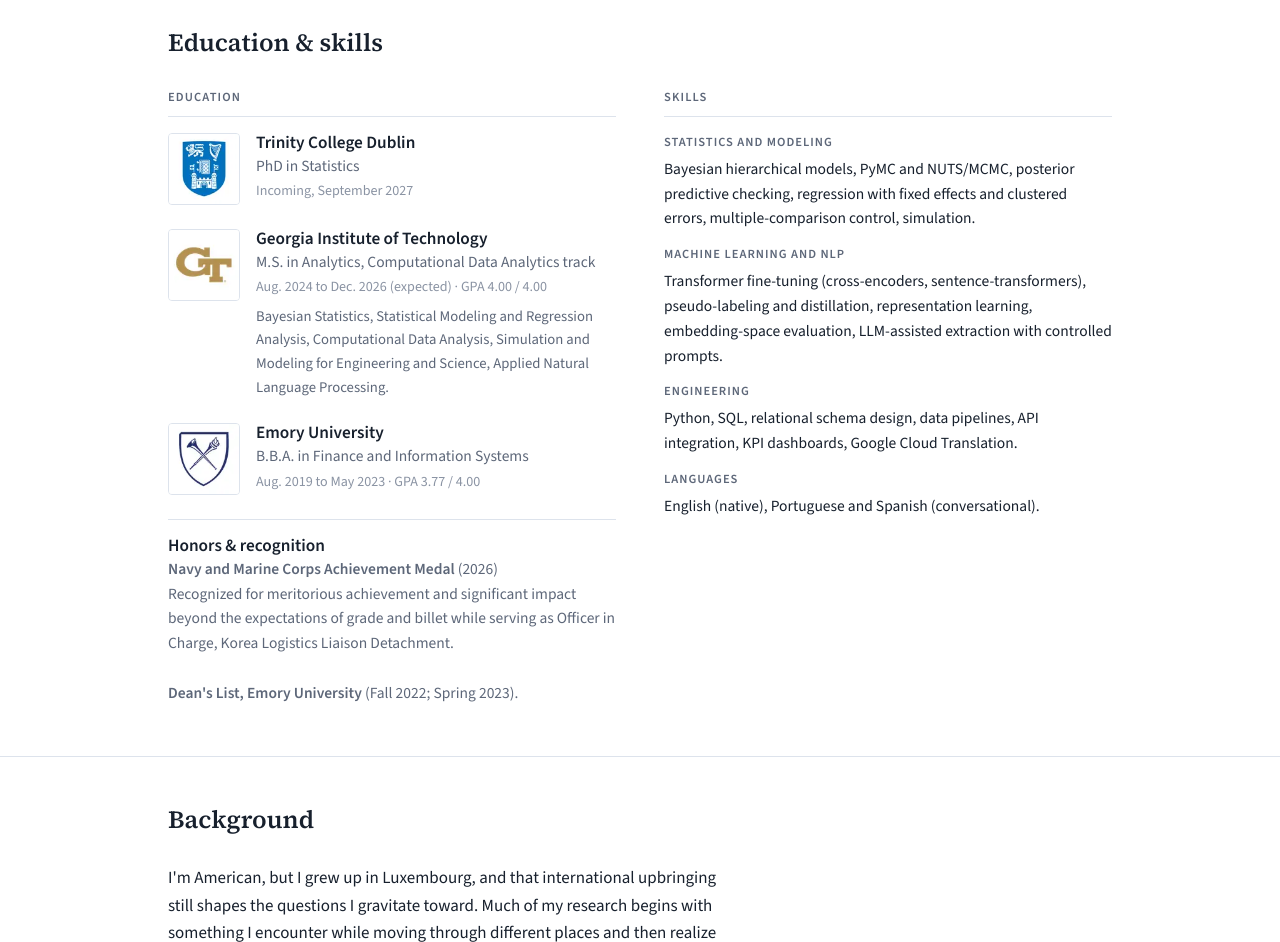
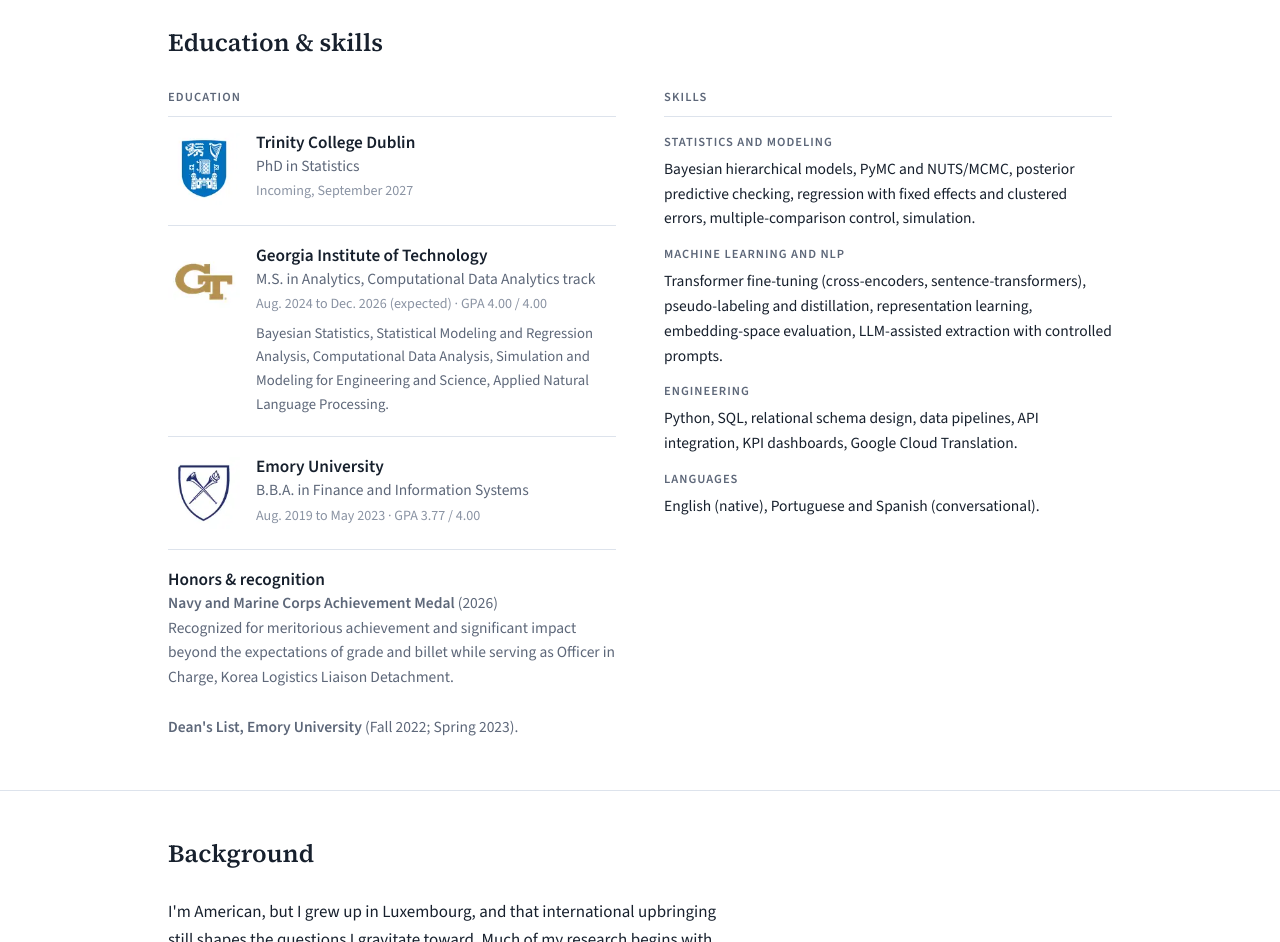
Before and after one commit to imcmurry/imcmurry.github.io, a plain HTML site: page index.html in a window 1280 px wide. Shown: the part 7780-8722 px from the top of the page. Drawn offline with nearby package versions, Linux system fonts and the light colour scheme.

Commit message:
Replace education logo outlines with subtle entry dividers

```diff
--- a/index.html
+++ b/index.html
@@ -221,11 +221,11 @@ strong { font-weight: 600; }
 
 /* education + skills */
 .two-col { display: grid; grid-template-columns: minmax(0, 1fr) minmax(0, 1fr); gap: 48px; }
-.edu { list-style: none; margin: 0; padding: 0; display: grid; gap: 24px; }
+.edu { list-style: none; margin: 0; padding: 0; display: grid; gap: 0; }
+.edu li + li { border-top: 1px solid var(--rule); margin-top: 20px; padding-top: 20px; }
 .edu li.edu-with-logo { display: grid; grid-template-columns: 72px minmax(0, 1fr); align-items: start; gap: 16px; }
-.edu .edu-logo { width: 72px; height: 72px; object-fit: contain; display: block; background: #fff; border: 1px solid var(--rule); border-radius: 4px; }
+.edu .edu-logo { width: 72px; height: 72px; object-fit: contain; display: block; background: #fff; }
 .edu .edu-copy { min-width: 0; }
-.edu li:not(.edu-with-logo) { border-top: 1px solid var(--rule); padding-top: 16px; }
 .edu h3 { font-size: 1.08rem; font-family: var(--sans); font-weight: 600; }
 .edu .deg { color: var(--ink-2); font-size: 0.97rem; }
 .edu .meta { color: var(--ink-3); font-size: 0.88rem; margin-top: 2px; font-variant-numeric: tabular-nums; }
```
